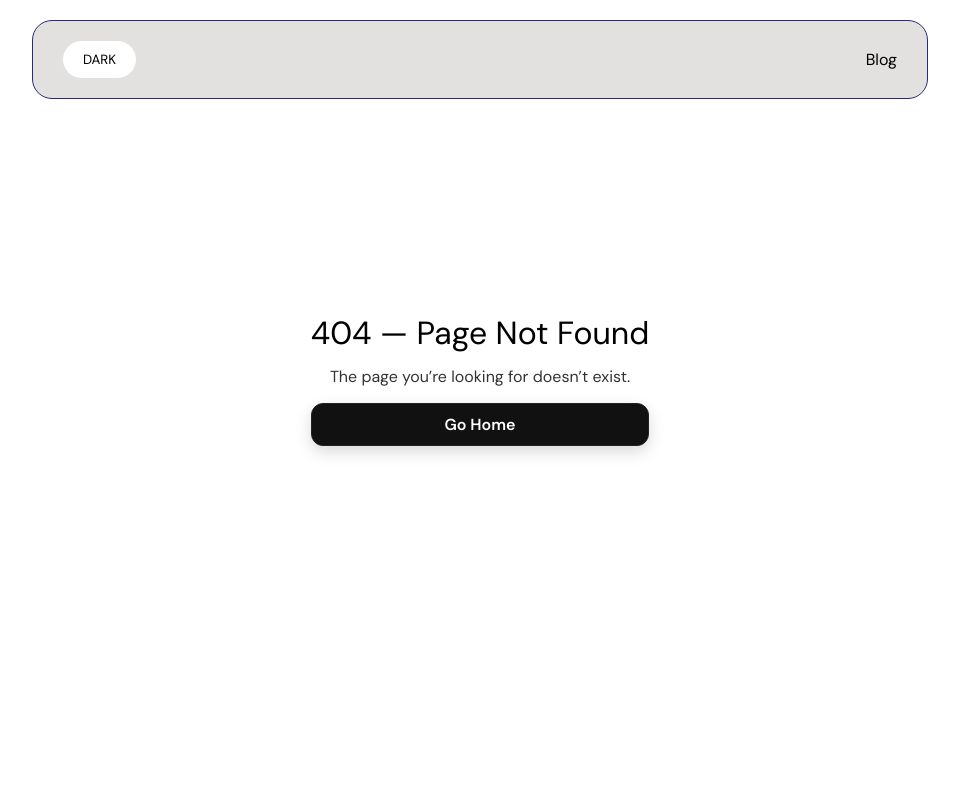
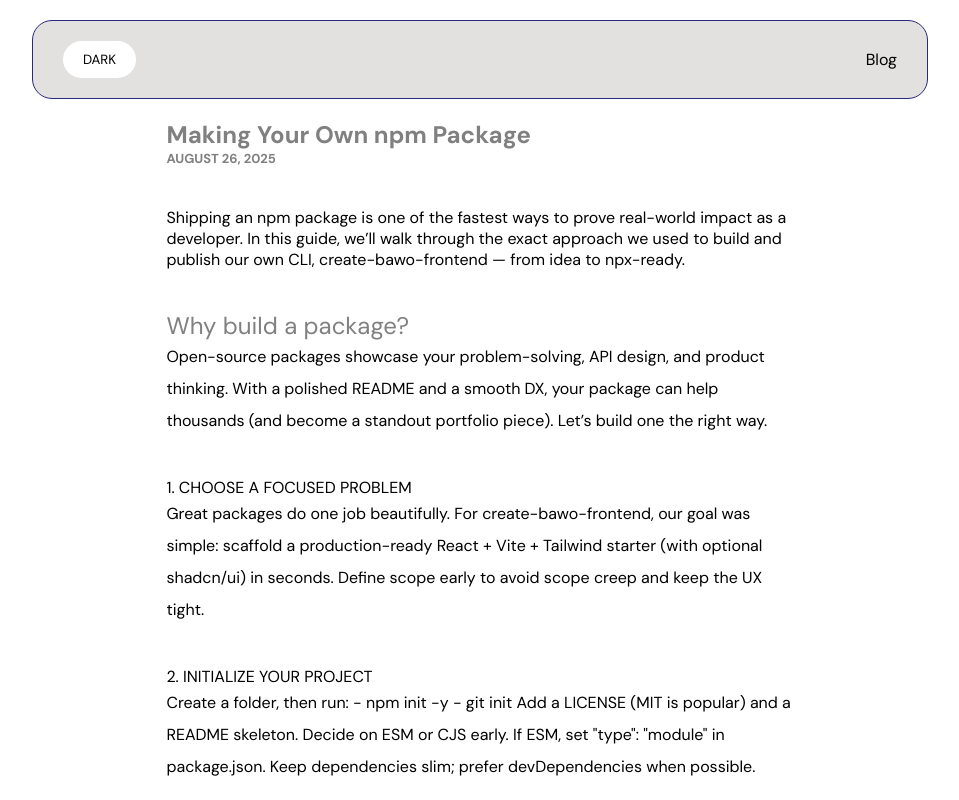
Before and after one commit to Joebakid/My-Porfolio, a React (Create React App) app: page /blog/making-your-own-package in a window 1280 px wide. Before the commit this address had no page. Shown: the top 800 px of the page, without its empty margins (160-1119 px from the left). Built offline with nearby package versions, Linux system fonts and the light colour scheme.

Commit message:
bug corrected

```diff
--- a/src/App.js
+++ b/src/App.js
@@ -79,7 +79,7 @@ function App() {
           <Route path="/blog/how-to-land-a-frontend-job" element={<Blog2 />} />
           <Route path="/blog/porfolio" element={<Blog3 />} />
           <Route path="/blog/blosignificance-of-npx-create-bawo-frontend" element={<Blog4 />} />
-          <Route path="/blog/making-you-own-package" element={<Blog5 />} />
+          <Route path="/blog/making-your-own-package" element={<Blog5 />} />
           {/* <Route path="/blog/blog6" element={<Blog6 />} /> */}
           <Route path="/Likes" element={<Likes ProjectItem={ProjectItem} />} />
 
--- a/src/components/Blog/BlogList.js
+++ b/src/components/Blog/BlogList.js
@@ -26,7 +26,7 @@ const list = [
   {
     title: "Making your own npm package",
     date: "August 26, 2025",
-    path: "making-you-own-package",
+    path: "making-your-own-package",
   },
 ];
 
```
